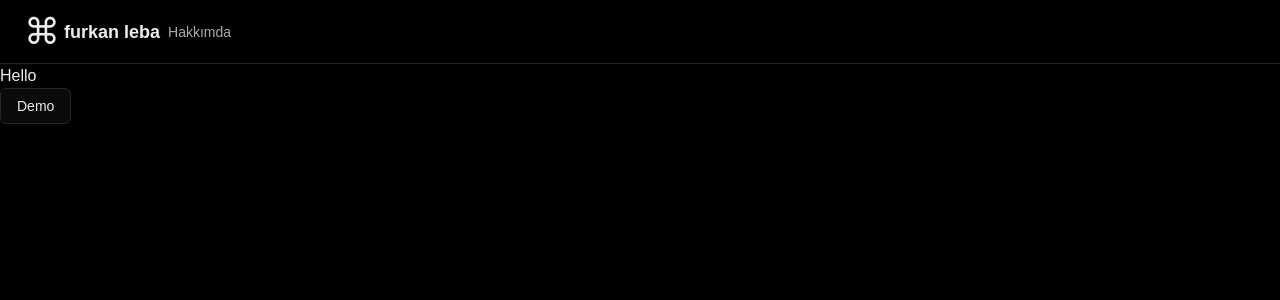
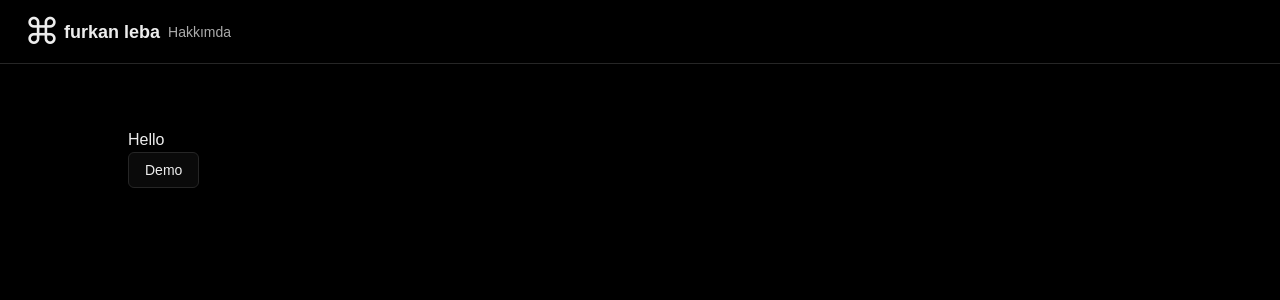
Before and after one commit to elbaley/next-blog, a Next.js app: page / in a window 1280 px wide. Shown: the top 300 px of the page. Built offline with nearby package versions, Linux system fonts and the light colour scheme.

Commit message:
style: add main wrapper

```diff
--- a/src/app/layout.tsx
+++ b/src/app/layout.tsx
@@ -30,7 +30,9 @@ export default function RootLayout({
         className={`${geistSans.variable} ${geistMono.variable} antialiased dark`}
       >
         <Header />
-        {children}
+        <main className="pt-4 max-xl:px-8 xl:pt-16  max-w-screen-lg mx-auto">
+          {children}
+        </main>
       </body>
     </html>
   );
```
Also changed, not shown: src/app/(home)/page.tsx (renamed from src/app/page.tsx).
